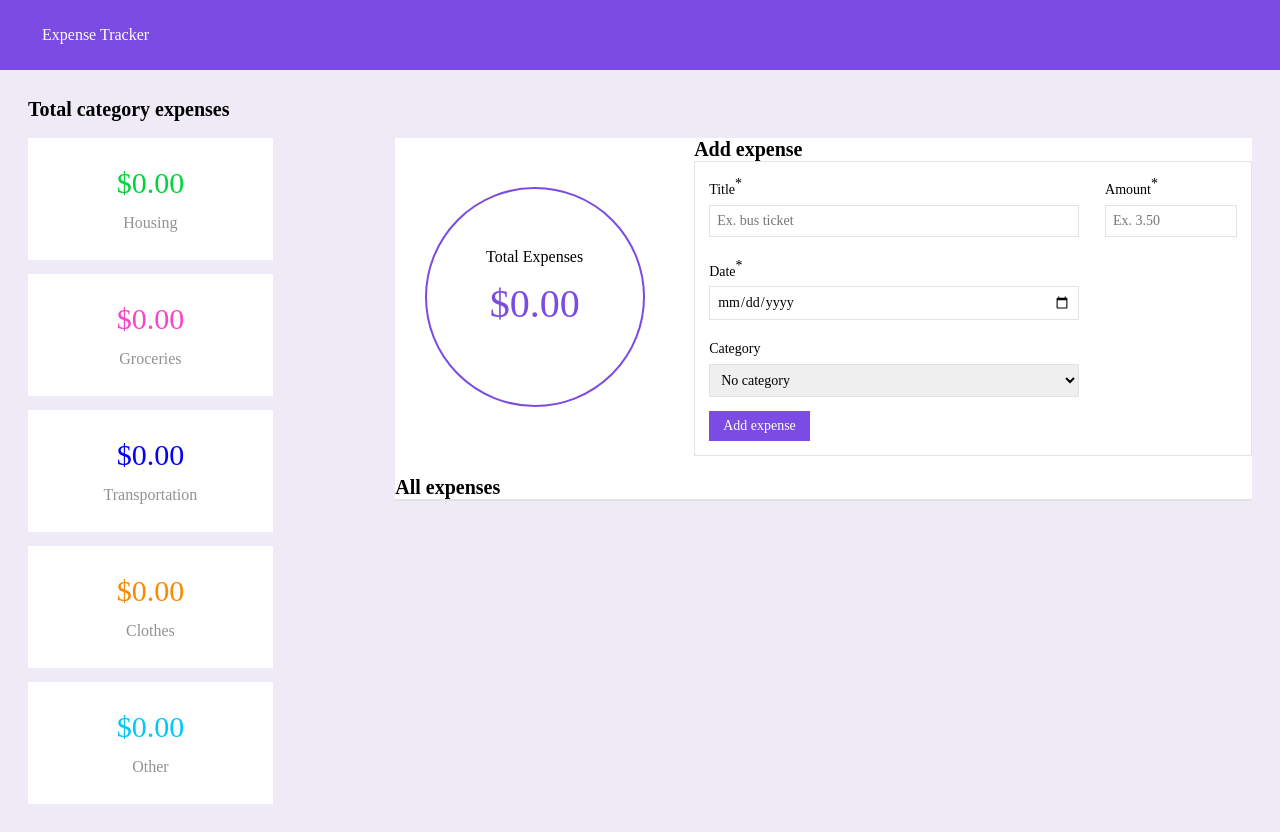
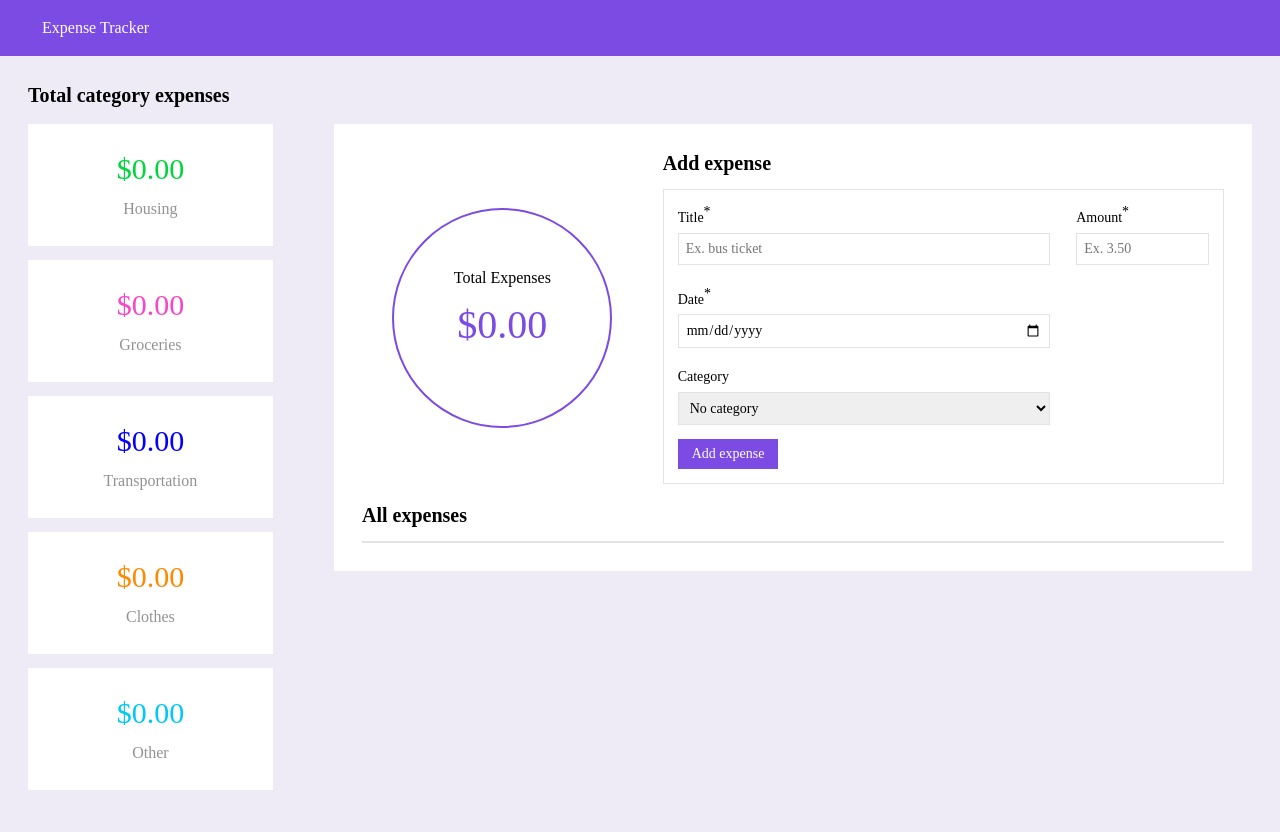
Before and after one commit to jenny-berggreen/240412_assignment_expenseTracker, a React (Vite) app: page / in a window 1280 px wide. Built offline with nearby package versions, Linux system fonts and the light colour scheme.

Commit message:
Tweak styling

```diff
--- a/src/App.jsx
+++ b/src/App.jsx
@@ -74,13 +74,8 @@ function App() {
           </div>
         </section>
 
-
       </div>
-
-
     </div>
-
-
     </>
   )
 }
--- a/src/App.module.css
+++ b/src/App.module.css
@@ -8,7 +8,7 @@ body {
 
 .navbar {
 	width: 100%;
-	height: 5rem;
+	height: 4rem;
 	justify-content: flex-start;
 	padding: 0 3rem;
 	background-color: var(--color-primary);
@@ -37,11 +37,12 @@ body {
 }
 
 .form_and_list_section {
-	width: 70%;
+	width: 75%;
 }
 
 .form_and_list_container {
 	width: 100%;
+	padding: 2rem;
 	grid-template-columns: 1fr 2fr;
 	background-color: white;
 }
@@ -53,4 +54,5 @@ body {
 .expense_form_container,
 .expense_list_container {
 	align-items: flex-start;
+	gap: 1rem;
 }
```
